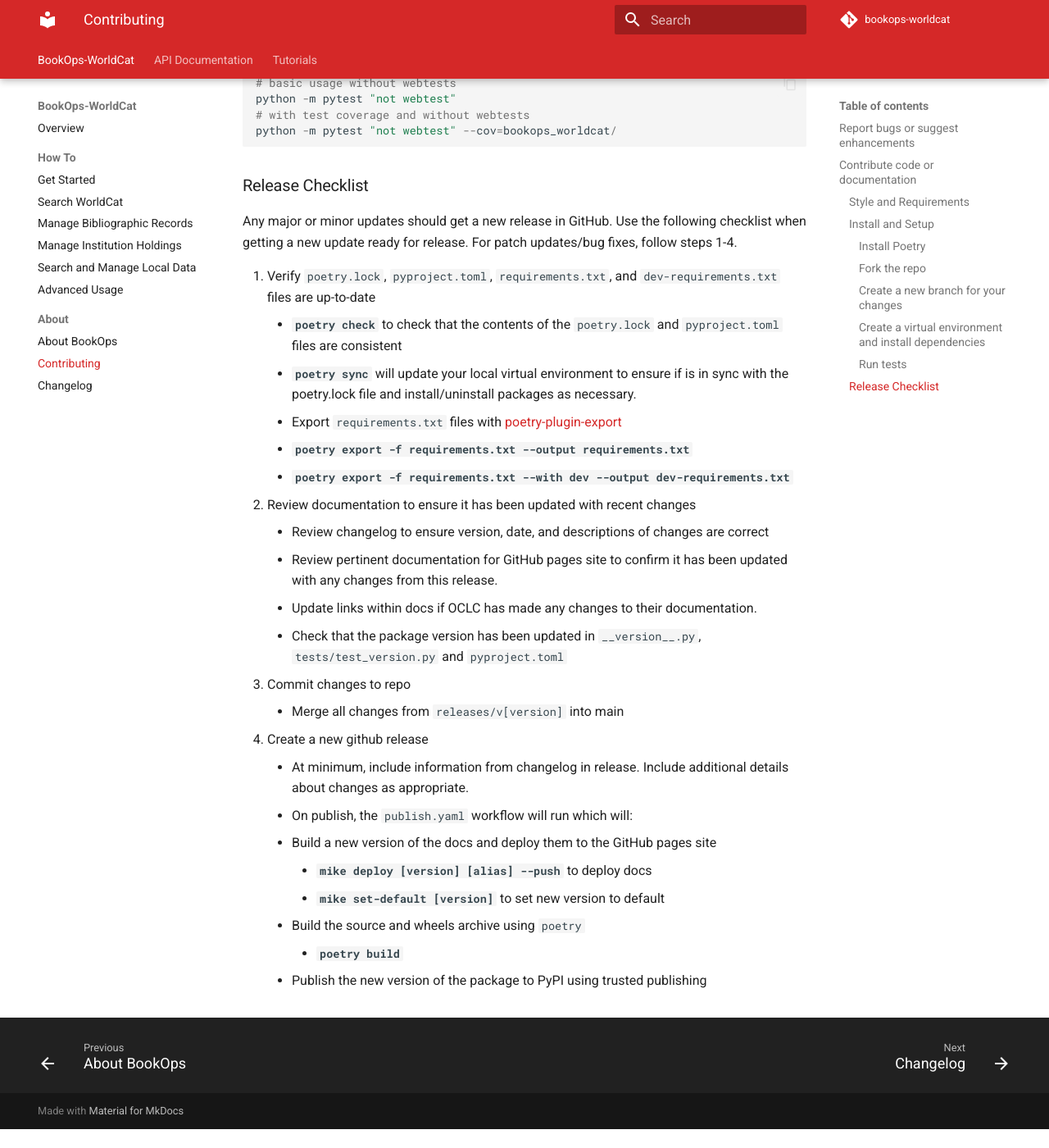
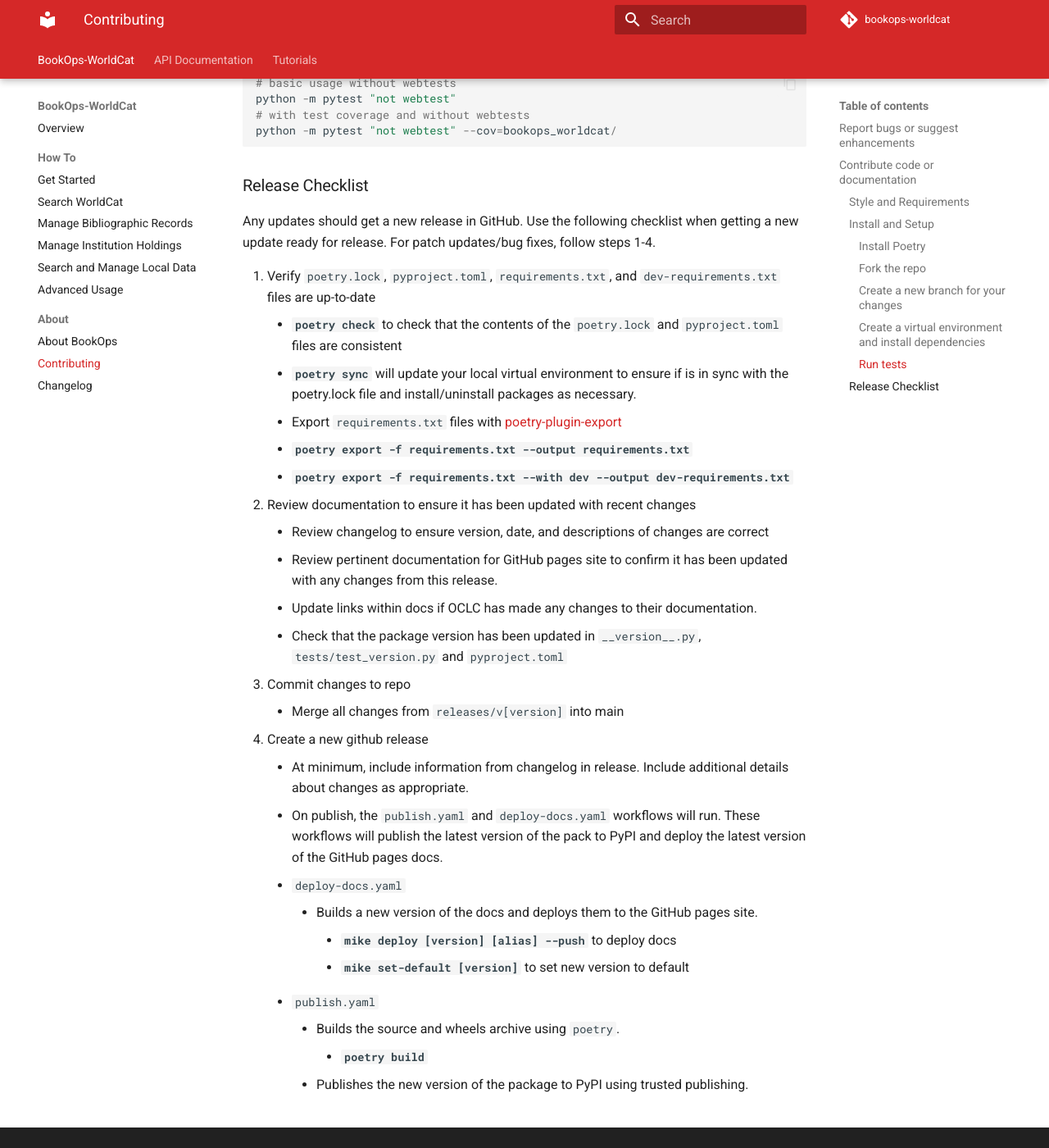
Before and after one commit to BookOps-CAT/bookops-worldcat, an MkDocs documentation site: the page built from docs/contributing.md, in a window 1280 px wide and 1400 px high, scrolled down 1882 px. Shown: the whole window at 82% size. Built offline with MkDocs 1.6.1 and Material for MkDocs 9.7.7, drawn with Linux system fonts in a browser that asks for light colours; comment, search, counter and statistics services are not loaded; the version menu is left out; before the commit the page ends 3259 px from its top, so only the background shows below that.

Commit message:
updated release checklist in contributing.md

````diff
--- a/docs/contributing.md
+++ b/docs/contributing.md
@@ -88,7 +88,7 @@
 ```
 
 ### Release Checklist
-Any major or minor updates should get a new release in GitHub. Use the following checklist when getting a new update ready for release. For patch updates/bug fixes, follow steps 1-4.
+Any updates should get a new release in GitHub. Use the following checklist when getting a new update ready for release. For patch updates/bug fixes, follow steps 1-4.
 
 1. Verify `poetry.lock`, `pyproject.toml`, `requirements.txt`, and `dev-requirements.txt` files are up-to-date
      * **`poetry check`** to check that the contents of the `poetry.lock` and `pyproject.toml` files are consistent
@@ -105,10 +105,12 @@
     * Merge all changes from `releases/v[version]` into main
 4. Create a new github release
     * At minimum, include information from changelog in release. Include additional details about changes as appropriate.
-    * On publish, the `publish.yaml` workflow will run which will:
-      * Build a new version of the docs and deploy them to the GitHub pages site
-        * **`mike deploy [version] [alias] --push`** to deploy docs
-        * **`mike set-default [version]`** to set new version to default
-      * Build the source and wheels archive using `poetry`
-        * **`poetry build`**
-      * Publish the new version of the package to PyPI using trusted publishing
+    * On publish, the `publish.yaml` and `deploy-docs.yaml` workflows will run. These workflows will publish the latest version of the pack to PyPI and deploy the latest version of the GitHub pages docs.
+      * `deploy-docs.yaml`
+        * Builds a new version of the docs and deploys them to the GitHub pages site.
+            * **`mike deploy [version] [alias] --push`** to deploy docs
+            * **`mike set-default [version]`** to set new version to default
+      * `publish.yaml`
+        * Builds the source and wheels archive using `poetry`.
+            * **`poetry build`**
+        * Publishes the new version of the package to PyPI using trusted publishing.
````
